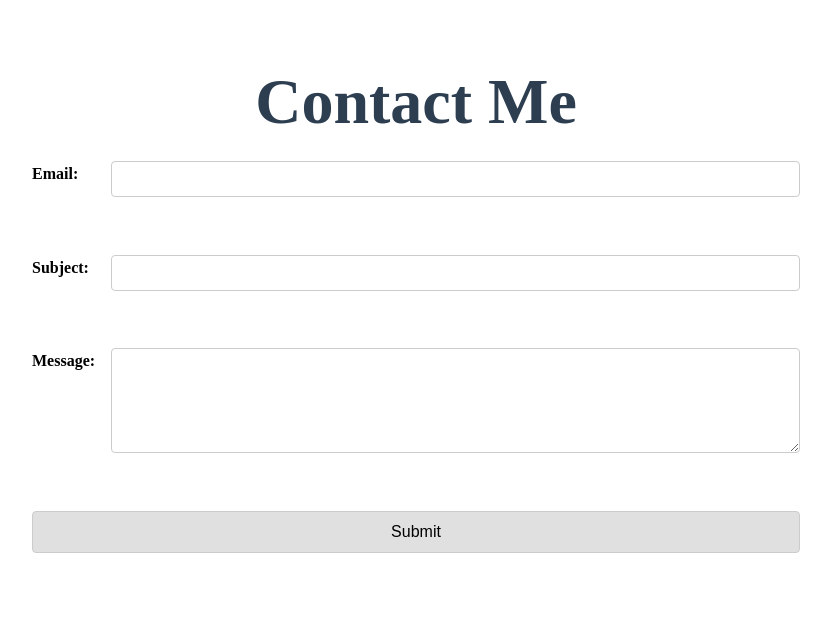
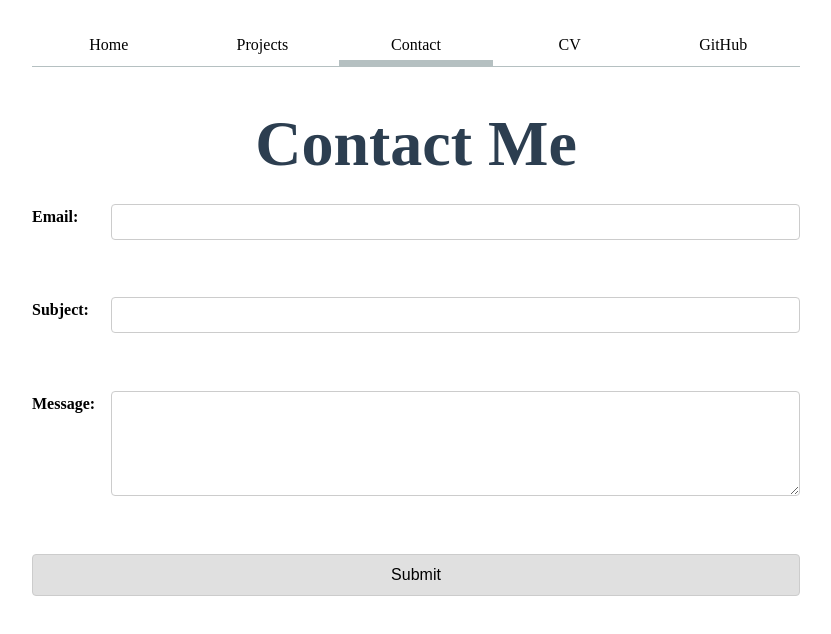
Before and after one commit to banffjiang/portfolio, a plain HTML site: page contact/index.html in a window 1280 px wide. Shown: the whole page, without its empty margins (224-1055 px from the left). Drawn offline with Linux system fonts and the light colour scheme.

Commit message:
uypdates

```diff
--- a/contact/index.html
+++ b/contact/index.html
@@ -7,7 +7,7 @@
     <meta name="viewport" content="width=device-width, initial-scale=1.0">
     <title>Contact</title>
     <link rel="stylesheet" href="../style.css">
-    <script src="global.js" type="module"></script>
+    <script src="../global.js" type="module"></script>
 
 </head>
 <body>
```
Also changed, not shown: cv/index.html (+1 -1 lines), projects/index.html (+1 -1 lines).
